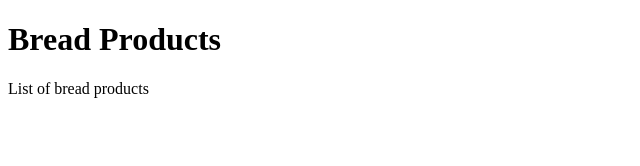
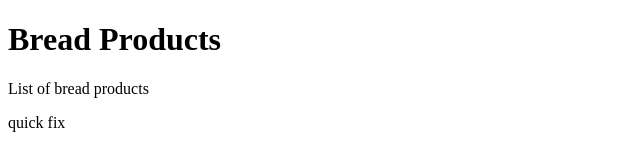
Before and after one commit to cyubae/com.bread.demo, a plain HTML site: page WebContent/index.html in a window 1280 px wide. Shown: the full height of the page, 0-640 px from the left. Drawn offline with Linux system fonts and the light colour scheme.

Commit message:
quick fix

```diff
--- a/WebContent/index.html
+++ b/WebContent/index.html
@@ -8,5 +8,6 @@
 	<h1>Bread Products</h1>
 
 	<p>List of bread products</p>
+	<p>quick fix</p>
 </body>
 </html>
```
